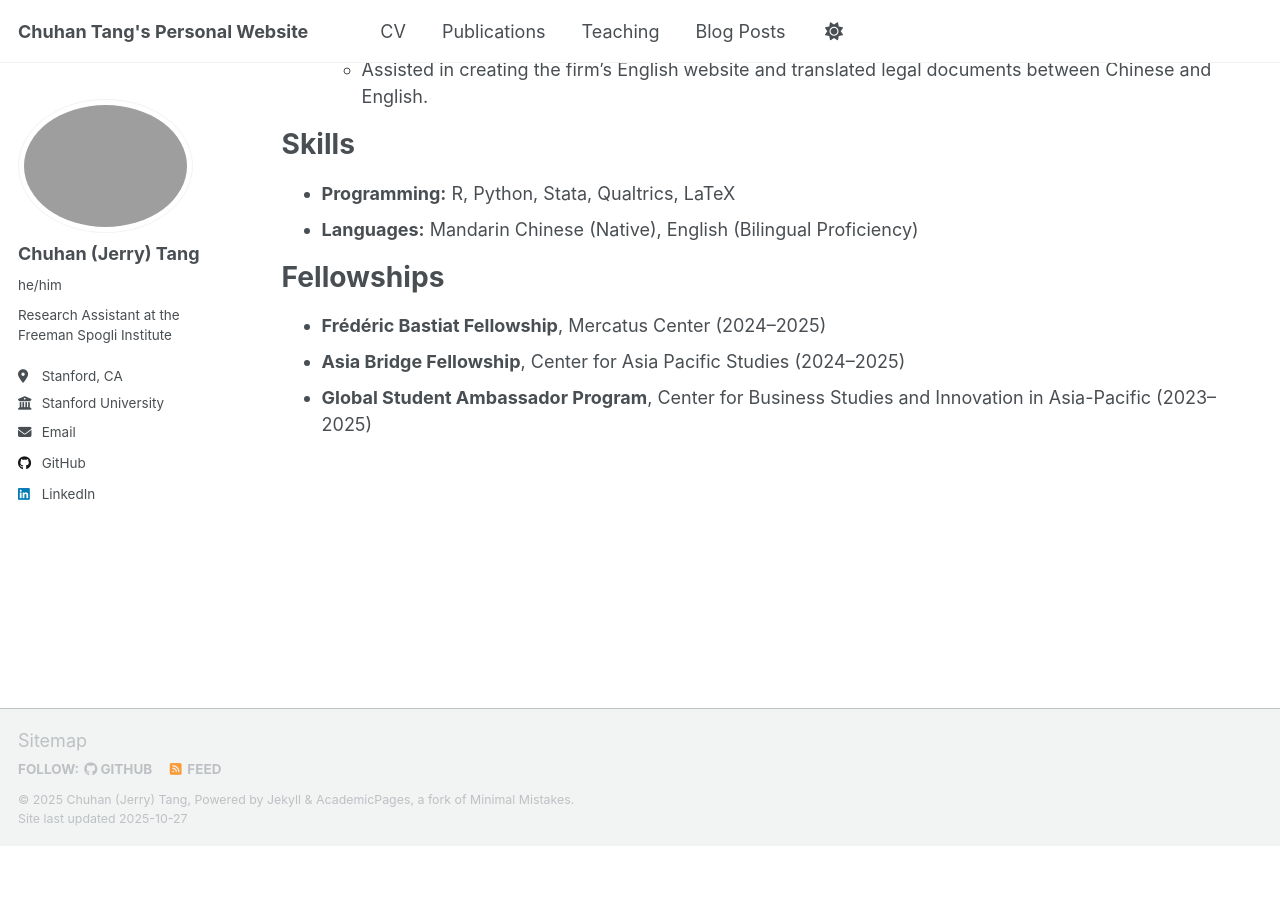
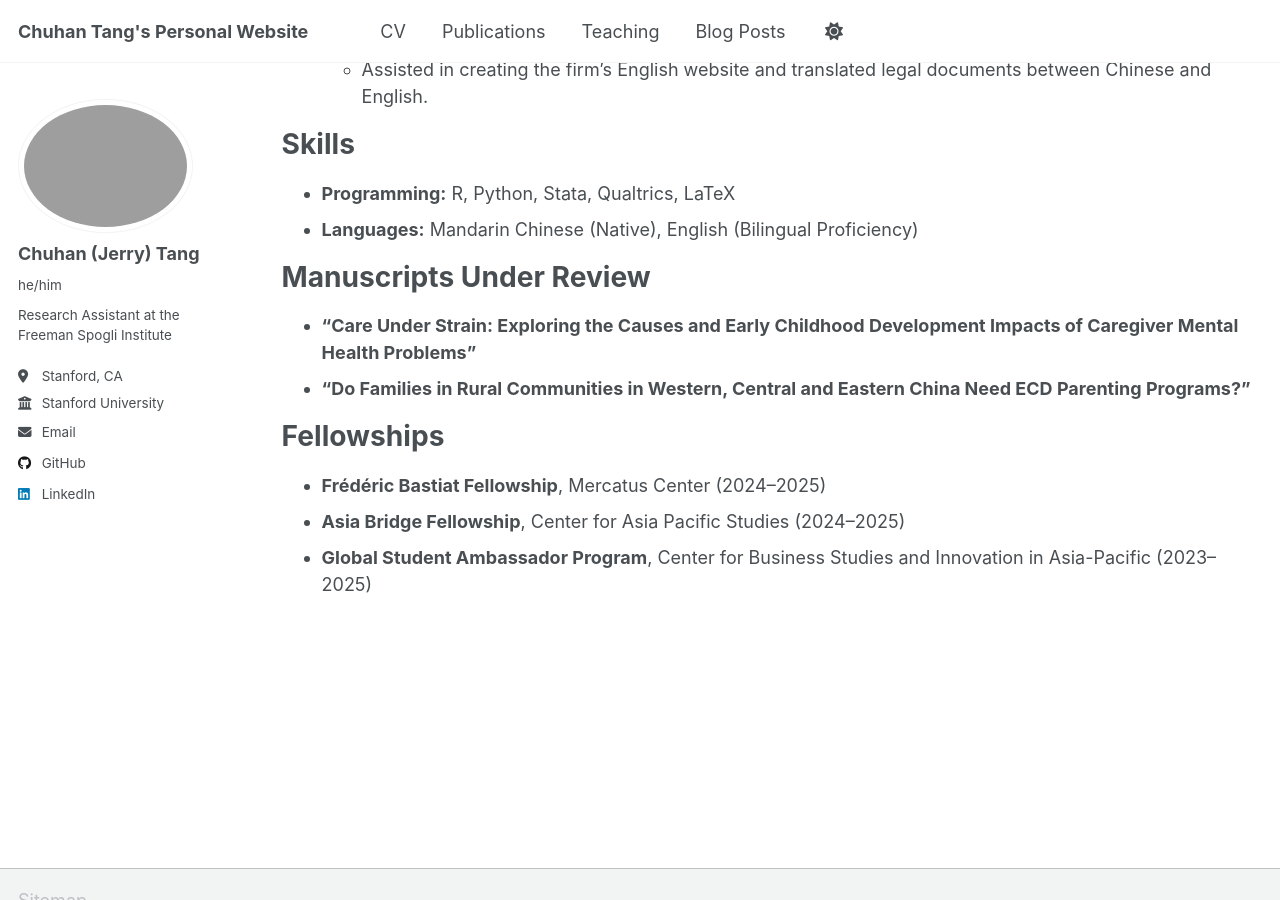
Before and after one commit to chuhan-tang/chuhan-tang.github.io, a Jekyll site: the page built from _pages/cv.md, in a window 1280 px wide and 900 px high, scrolled down 1083 px. Built offline with Jekyll 4.4.1, drawn with Linux system fonts in a browser that asks for light colours; a script that is not in the unit is left out; before the commit the page ends 1930 px from its top, so only the background shows below that.

Commit message:
Update cv.md

```diff
--- a/_pages/cv.md
+++ b/_pages/cv.md
@@ -50,6 +50,11 @@ Skills
 * **Programming:** R, Python, Stata, Qualtrics, LaTeX
 * **Languages:** Mandarin Chinese (Native), English (Bilingual Proficiency)
 
+Manuscripts Under Review
+=====
+* **"Care Under Strain: Exploring the Causes and Early Childhood Development Impacts of Caregiver Mental Health Problems"**
+* **"Do Families in Rural Communities in Western, Central and Eastern China Need ECD Parenting Programs?"**
+
 Fellowships
 ======
 * **Frédéric Bastiat Fellowship**, Mercatus Center (2024–2025)
```
